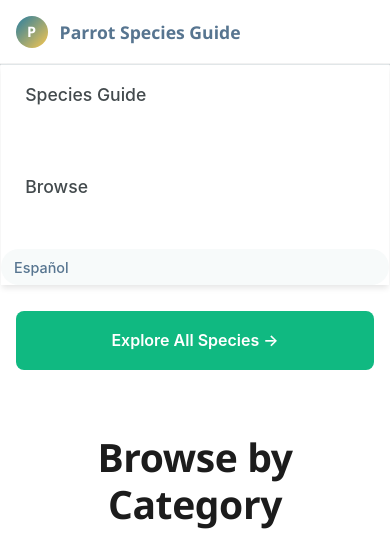
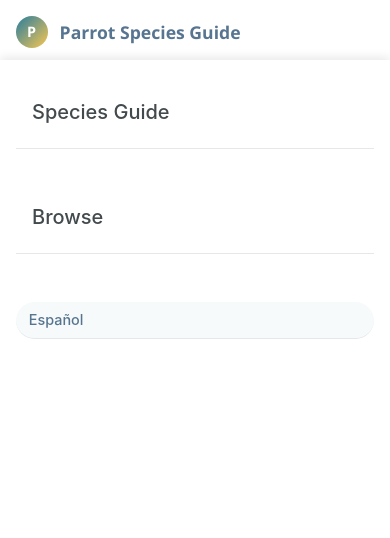
Before and after one commit to carlg777/parrotspeciesguide, an Astro site: page / in a window 390 px wide. Shown: the top 538 px of the page. Built offline with nearby package versions, Linux system fonts and the light colour scheme; Astro itself is replaced by a stand-in of ours.

Commit message:
fix(ui): use position fixed for mobile menu to avoid clipping
Absolute positioning was being clipped by parent overflow.
Using fixed positioning with explicit coordinates for reliable
fullscreen menu overlay.

Co-Authored-By: Claude Opus 4.5 <noreply@anthropic.com>

```diff
--- a/public/assets/css/styles.css
+++ b/public/assets/css/styles.css
@@ -1127,49 +1127,49 @@ footer.site-footer {
     display: flex;
   }
 
-  /* Mobile Navigation */
-  .site-header__inner {
-    position: relative;
-  }
-
+  /* Mobile Navigation - using fixed positioning for reliable visibility */
   .main-nav {
-    position: absolute;
-    top: 100%;
-    left: -4%;
-    right: -4%;
-    width: 108%;
+    position: fixed;
+    top: 60px;
+    left: 0;
+    right: 0;
+    bottom: 0;
+    width: 100%;
+    height: calc(100vh - 60px);
     flex-direction: column;
     background-color: #ffffff;
-    padding: 0;
+    padding: 1rem;
     gap: 0;
     align-items: stretch;
-    box-shadow: 0 4px 6px -1px rgba(0, 0, 0, 0.1);
-    border-top: 1px solid var(--pf-neutral-200);
+    box-shadow: 0 -2px 10px rgba(0, 0, 0, 0.1);
     display: none;
-    z-index: 9999;
+    z-index: 99999;
+    overflow-y: auto;
   }
 
   .main-nav a {
-    font-size: 1.1rem;
+    font-size: 1.25rem;
     width: 100%;
-    padding: 1rem 1.5rem;
-    border-bottom: 1px solid var(--pf-neutral-100);
+    padding: 1.25rem 1rem;
+    border-bottom: 1px solid #e5e7eb;
     color: #1f2937;
     display: block;
     text-align: left;
+    text-decoration: none;
   }
 
   .main-nav a:hover {
-    background-color: var(--pf-neutral-050);
+    background-color: #f3f4f6;
   }
 
   .main-nav .user-pill {
-    margin: 0;
+    margin-top: 1rem;
     width: 100%;
     display: block;
     border-radius: 0;
     text-align: left;
-    padding: 1rem 1.5rem;
+    padding: 1.25rem 1rem;
+    background: #f3f4f6;
   }
 
   .results-layout {
```
